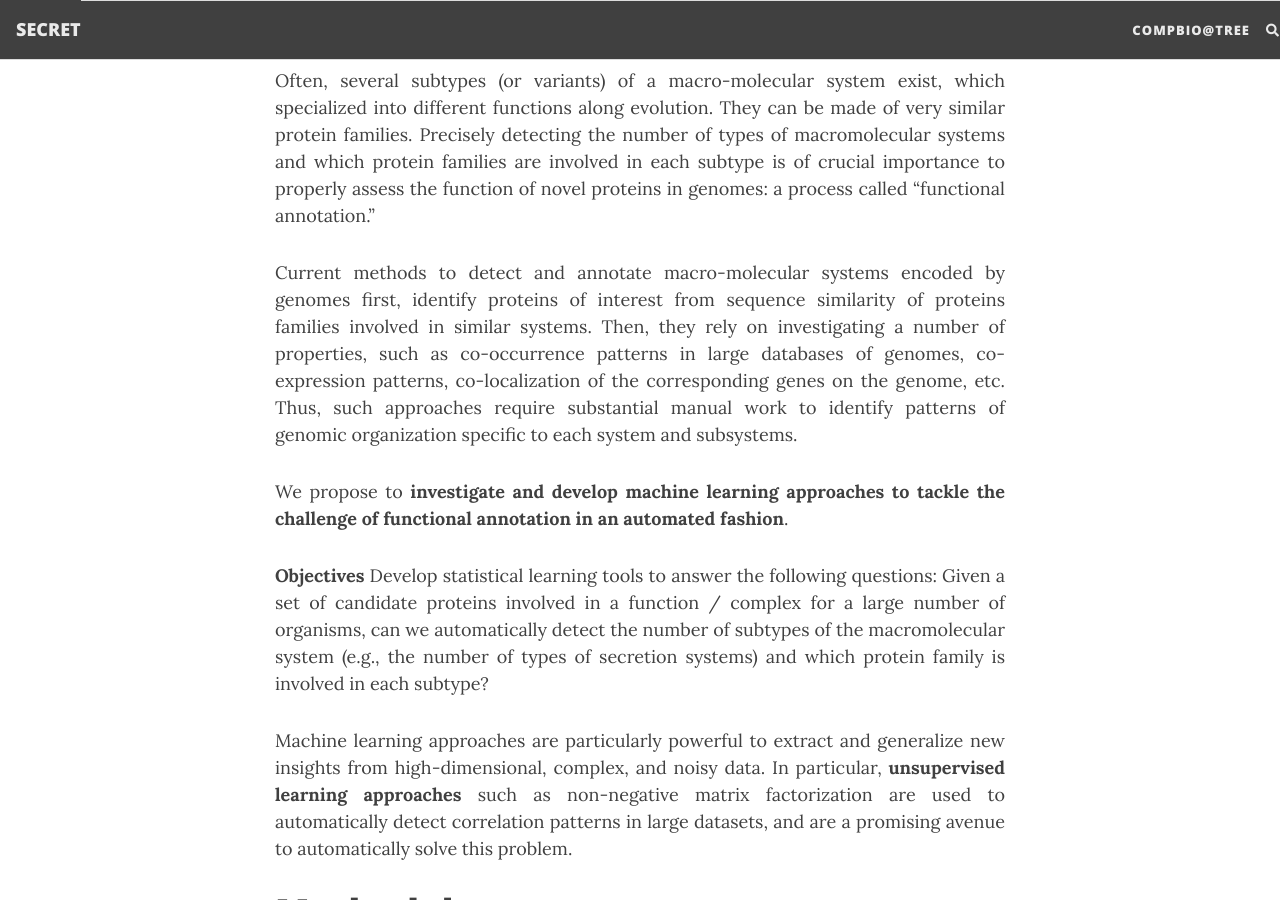
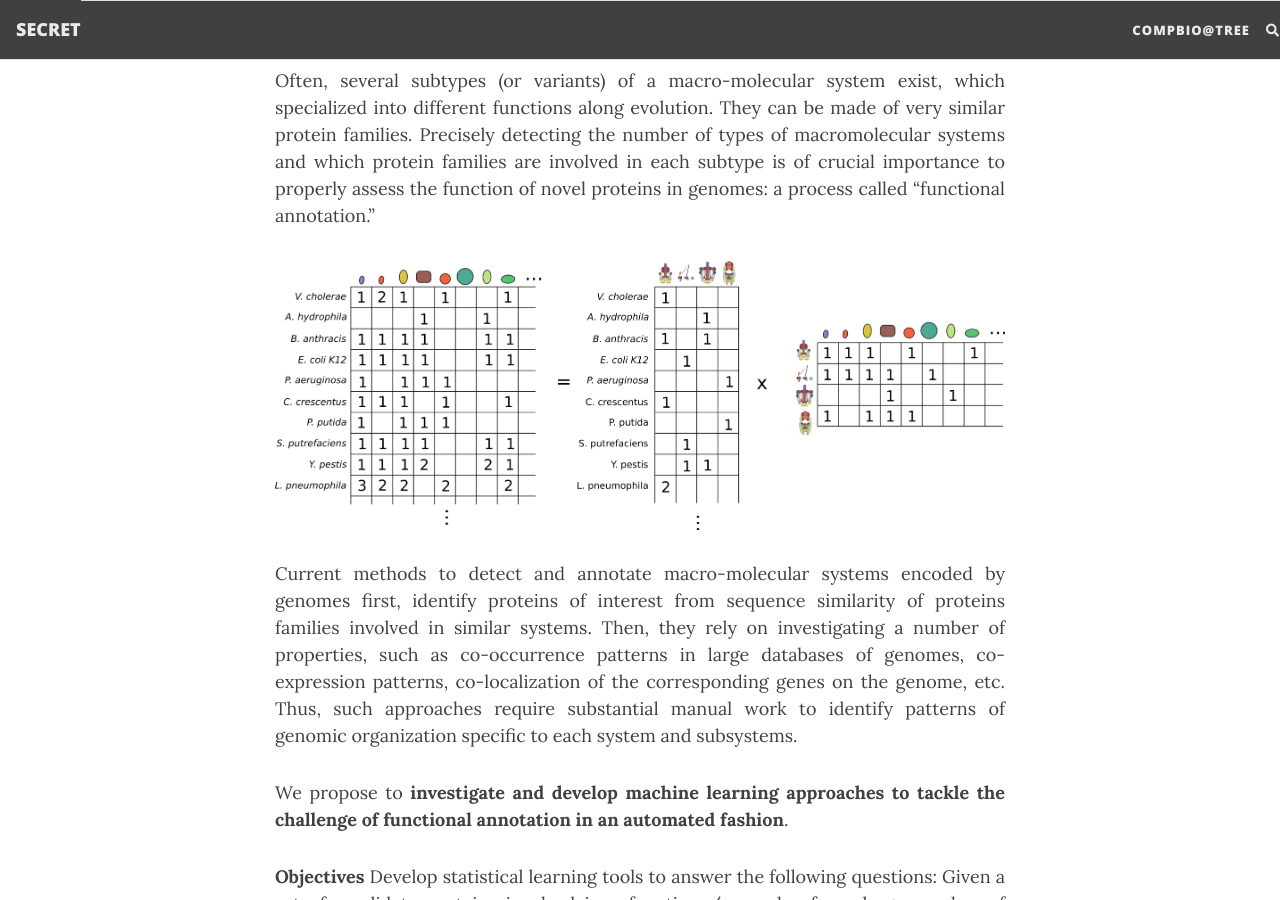
Before and after one commit to TrEE-TIMC/grant-2023-SECRET, a Jekyll site: the page built from jobs/phd.md, in a window 1280 px wide and 900 px high, scrolled down 491 px. Built offline with Jekyll 4.4.1, drawn with Linux system fonts in a browser that asks for light colours; nearby versions of some CDN libraries; our own code applies the rules of GitHub Pages for plain Markdown files; comment, search, counter and statistics services are not loaded.

Commit message:
Adding image

```diff
--- a/jobs/phd.md
+++ b/jobs/phd.md
@@ -15,7 +15,7 @@ macromolecular systems and which protein families are involved in each subtype
 is of crucial importance to properly assess the function of novel proteins in
 genomes: a process called "functional annotation."
 
-
+![NMF for SS](../../assets/img/NMF_for_SS.png)
 
 Current methods to detect and annotate macro-molecular systems encoded by
 genomes first, identify proteins of interest from sequence similarity of
```
